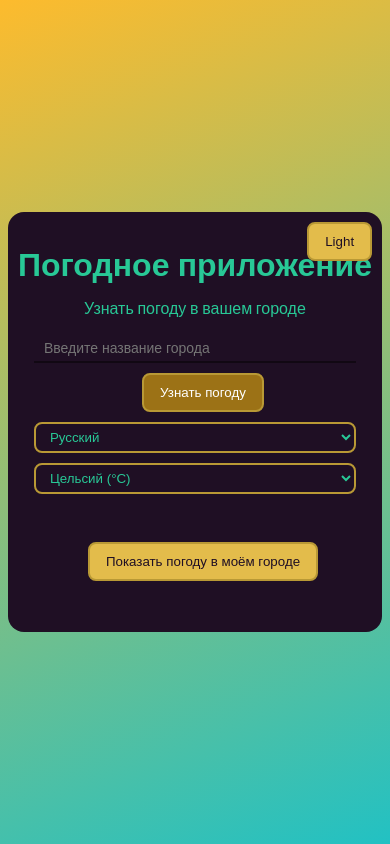
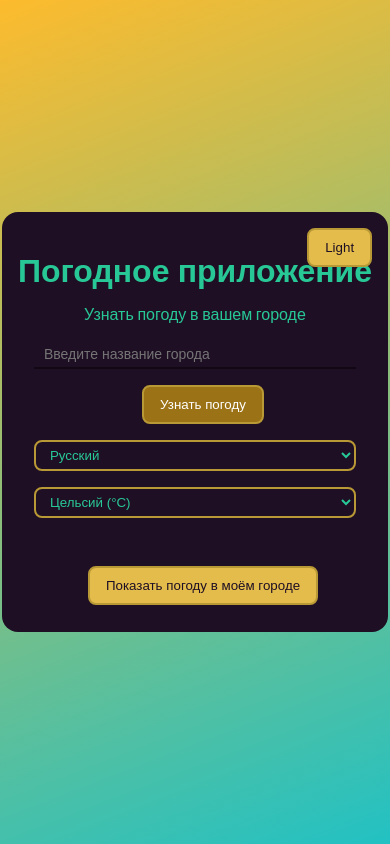
Before and after one commit to 7Hunter7/Weather_App, a Vue app: page / in a window 390 px wide. Built offline with nearby package versions, Linux system fonts and the light colour scheme.

Commit message:
Updated 'main.css' and 'App.vue' - Updated  styles for max-width: 768px

```diff
--- a/src/App.vue
+++ b/src/App.vue
@@ -258,12 +258,16 @@ watch([units], () => {
 /* Адаптивность */
 @media (max-width: 768px) {
   .wrapper {
-    padding: var(--indents-small);
     border-radius: var(--border-radius-medium);
+
+    &__header {
+      max-width: 100%;
+      word-wrap: break-word;
+    }
 
     &__form {
       flex-direction: column;
-      gap: var(--indents-small);
+      gap: var(--indents-medium);
 
       &_input,
       &_select,
--- a/src/assets/main.css
+++ b/src/assets/main.css
@@ -110,7 +110,7 @@ body {
     --indents-biggest: 1.5rem;
   }
   .theme-switcher {
-    top: var(--indents-small);
-    right: var(--indents-small);
+    top: var(--indents-medium);
+    right: var(--indents-medium);
   }
 }
```
